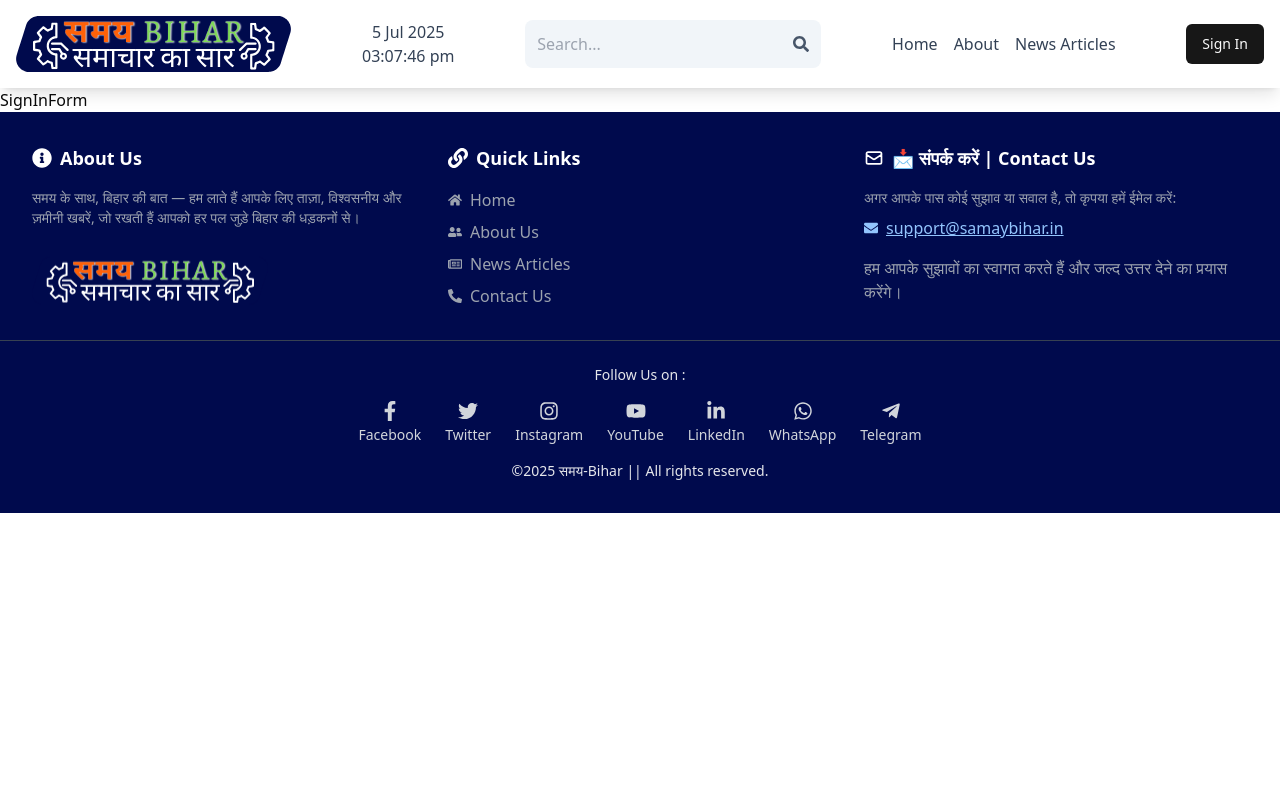
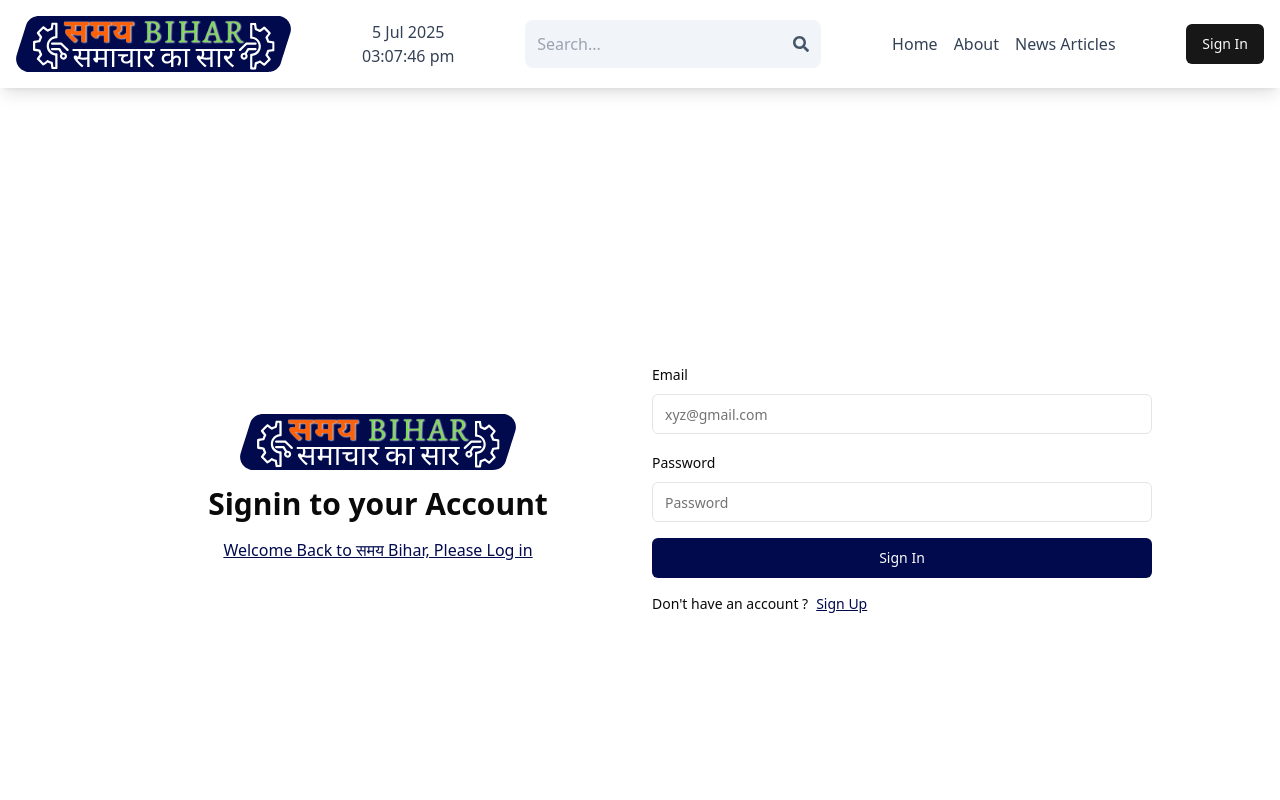
Before and after one commit to nikhilkumar688/SamayBiharweb, a React (Vite) app in the folder frontend/: page /sign-in in a window 1280 px wide. Shown: the top 800 px of the page. Built offline with nearby package versions, Linux system fonts and the light colour scheme.

Commit message:
added signin component

```diff
--- a/frontend/src/App.jsx
+++ b/frontend/src/App.jsx
@@ -1,7 +1,7 @@
 import React from "react";
 import { BrowserRouter, Route, Routes } from "react-router-dom";
 import SignInForm from "./auth/forms/SignInForm";
-import SignUnForm from "./auth/forms/SignUnForm";
+import SignUpForm from "./auth/forms/SignUpForm";
 import Home from "./pages/Home";
 import About from "./pages/About";
 import Dashboard from "./pages/Dashboard";
@@ -16,7 +16,7 @@ const App = () => {
       <Header />
       <Routes>
         <Route path="/sign-in" element={<SignInForm />} />
-        <Route path="/sign-up" element={<SignUnForm />} />
+        <Route path="/sign-up" element={<SignUpForm />} />
         <Route path="/" element={<Home />} />
         <Route path="/about" element={<About />} />
         <Route path="/dashboard" element={<Dashboard />} />
--- a/frontend/src/auth/forms/SignInForm.jsx
+++ b/frontend/src/auth/forms/SignInForm.jsx
@@ -1,9 +1,152 @@
-import React from 'react'
+import React, { useState } from "react";
+import { Link, useNavigate } from "react-router-dom";
+import { z } from "zod";
+import { zodResolver } from "@hookform/resolvers/zod";
+import { useForm } from "react-hook-form";
+import { Button } from "@/components/ui/button";
+import {
+  Form,
+  FormControl,
+  FormField,
+  FormItem,
+  FormLabel,
+  FormMessage,
+} from "@/components/ui/form";
+import { Input } from "@/components/ui/input";
+import { useToast } from "@/hooks/use-toast";
+
+const formSchema = z.object({
+  email: z.string().email({ message: "Invalid email address." }),
+  password: z
+    .string()
+    .min(8, { message: "Password must be at least 8 characters." }),
+});
 
 const SignInForm = () => {
+  const { toast } = useToast();
+  const navigate = useNavigate();
+  const [loading, setLoading] = useState(false);
+  const [errorMessage, setErrorMessage] = useState(null);
+
+  const form = useForm({
+    resolver: zodResolver(formSchema),
+    defaultValues: {
+      email: "",
+      password: "",
+    },
+  });
+
+  async function onSubmit(values) {
+    try {
+      setLoading(true);
+      setErrorMessage(null);
+      const res = await fetch("/api/auth/signIn", {
+        method: "POST",
+        headers: { "Content-Type": "application/json" },
+        body: JSON.stringify(values),
+      });
+      const data = await res.json();
+      if (data.success === false) {
+        setLoading(false);
+        toast({ title: "Sign In failed! Please try again." });
+        return setErrorMessage(data.message);
+      }
+      setLoading(false);
+      if (res.ok) {
+        toast({ title: "Sign In successful!" });
+        navigate("/");
+      }
+    } catch (error) {
+      setErrorMessage(error.message);
+      setLoading(false);
+      toast({ title: "Something went wrong!" });
+    }
+  }
+
   return (
-    <div>SignInForm</div>
-  )
-}
+    <div className="flex items-center justify-center min-h-screen px-4 py-6">
+      <div className="w-full max-w-5xl flex flex-col md:flex-row md:items-center gap-6">
+        {/* Left */}
+        <div className="w-full md:w-1/2 flex flex-col items-center justify-center text-center">
+          <Link to={"/"}>
+            <img
+              src="/logo.svg"
+              alt="समय Bihar Logo"
+              className="h-12 sm:h-14 w-auto object-contain mb-4"
+            />
+          </Link>
+          <h2 className="text-2xl md:text-3xl font-bold">
+            Signin to your Account
+          </h2>
+          <p className="text-[#000a4d] text-sm md:text-base font-medium mt-4 underline">
+            Welcome Back to समय Bihar, Please Log in
+          </p>
+        </div>
 
-export default SignInForm
+        {/* Right */}
+        <div className="w-full md:w-1/2">
+          <Form {...form}>
+            <form onSubmit={form.handleSubmit(onSubmit)} className="space-y-4">
+              <FormField
+                control={form.control}
+                name="email"
+                render={({ field }) => (
+                  <FormItem>
+                    <FormLabel>Email</FormLabel>
+                    <FormControl>
+                      <Input
+                        type="email"
+                        placeholder="xyz@gmail.com"
+                        {...field}
+                      />
+                    </FormControl>
+                    <FormMessage />
+                  </FormItem>
+                )}
+              />
+              <FormField
+                control={form.control}
+                name="password"
+                render={({ field }) => (
+                  <FormItem>
+                    <FormLabel>Password</FormLabel>
+                    <FormControl>
+                      <Input
+                        type="password"
+                        placeholder="Password"
+                        {...field}
+                      />
+                    </FormControl>
+                    <FormMessage />
+                  </FormItem>
+                )}
+              />
+              <Button
+                type="submit"
+                className="bg-[#000a4d] w-full"
+                disabled={loading}
+              >
+                {loading ? (
+                  <span className="animate-pulse">Loading...</span>
+                ) : (
+                  <span>Sign In</span>
+                )}
+              </Button>
+            </form>
+          </Form>
+
+          <div className="flex gap-2 text-sm mt-4">
+            <span>Don't have an account ?</span>
+            <Link to="/sign-up" className="text-[#000a4d] underline">
+              Sign Up
+            </Link>
+          </div>
+
+          {errorMessage && <p className="mt-4 text-red-500">{errorMessage}</p>}
+        </div>
+      </div>
+    </div>
+  );
+};
+
+export default SignInForm;
--- a/frontend/src/auth/forms/SignUnForm.jsx
+++ b/frontend/src/auth/forms/SignUpForm.jsx
@@ -25,7 +25,7 @@ const formSchema = z.object({
     .min(8, { message: "Password must be at least 8 characters." }),
 });
 
-const SignUnForm = () => {
+const SignUpForm = () => {
   const { toast } = useToast();
   const navigate = useNavigate();
   const [loading, setLoading] = useState(false);
@@ -158,12 +158,10 @@ const SignUnForm = () => {
               Sign in
             </Link>
           </div>
-
           {errorMessage && <p className="mt-4 text-red-500">{errorMessage}</p>}
         </div>
       </div>
     </div>
   );
 };
-
-export default SignUnForm;
+export default SignUpForm;
```
